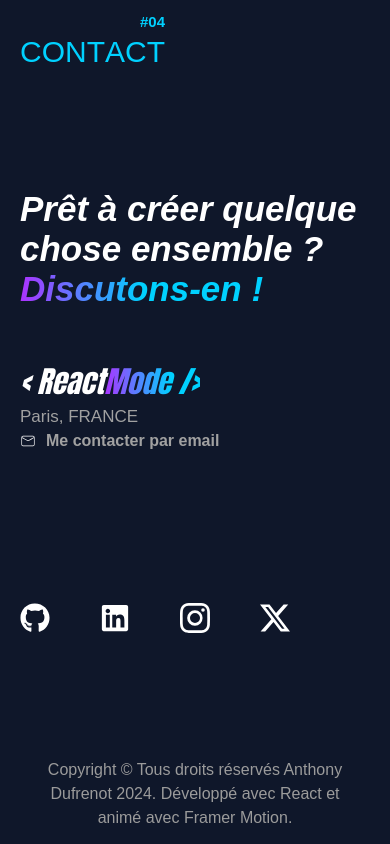
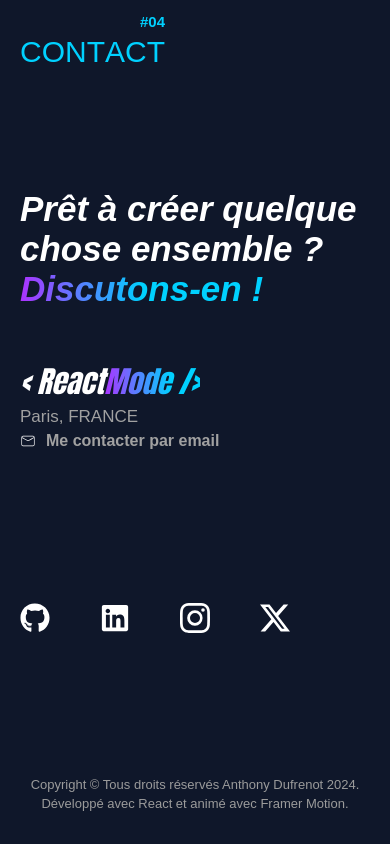
Before and after one commit to WildAntho/Portfolio, a React (Vite) app: page / in a window 390 px wide. Shown: the part 2632-3476 px from the top of the page. Built offline with nearby package versions, Linux system fonts and the light colour scheme.

Commit message:
fix-bug vw

```diff
--- a/src/components/Contact/contact.css
+++ b/src/components/Contact/contact.css
@@ -33,7 +33,6 @@
   justify-content: flex-start;
   align-items: flex-start;
   margin-top: 100px;
-  width: 90vw;
   gap: 50px;
 }
 
@@ -105,7 +104,6 @@
   justify-content: flex-start;
   align-items: center;
   gap: 100px;
-  width: 100vw;
 }
 
 .logo-social {
--- a/src/components/Footer/footer.css
+++ b/src/components/Footer/footer.css
@@ -1,4 +1,5 @@
 .footer {
+  position: relative;
   display: flex;
   justify-content: center;
   align-items: center;
@@ -13,3 +14,9 @@
   text-align: center;
   margin: 0 30px;
 }
+
+@media (max-width: 768px) {
+  .footer p {
+    font-size: 13px;
+  }
+}
```
